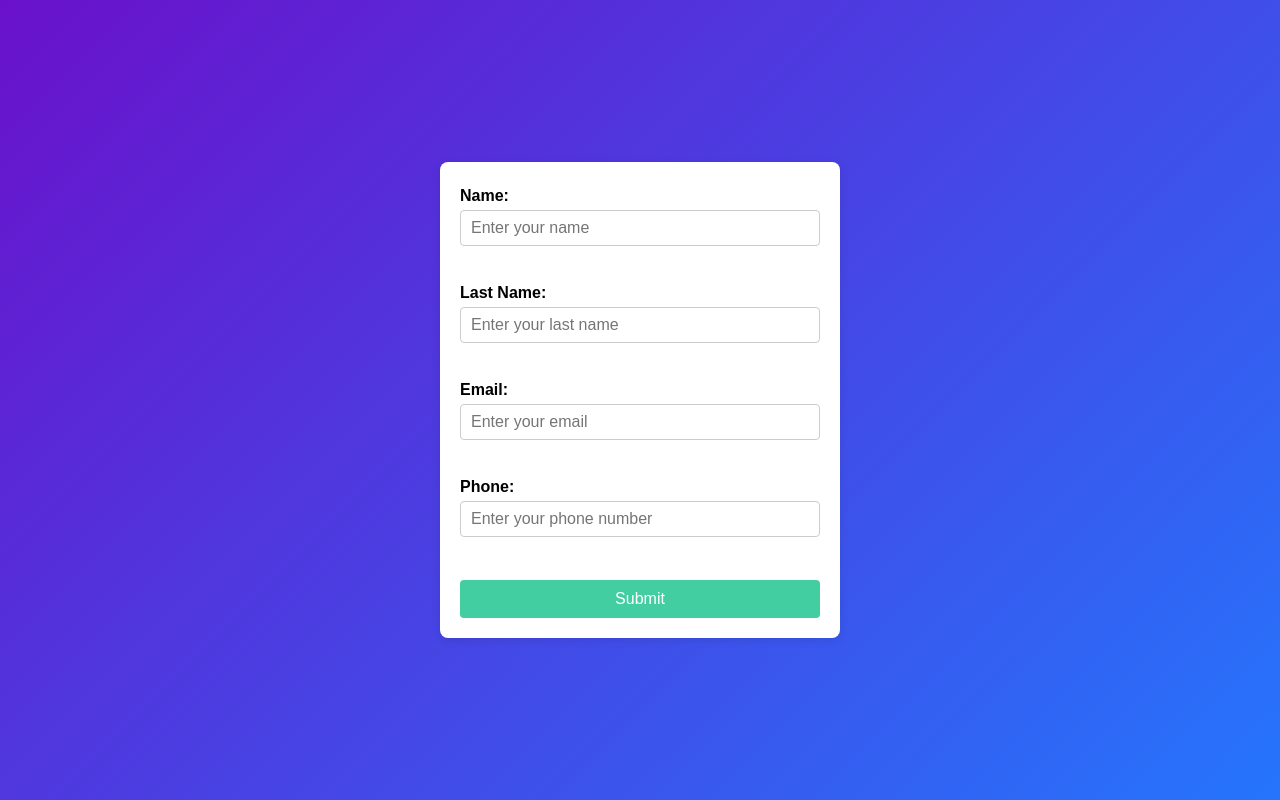
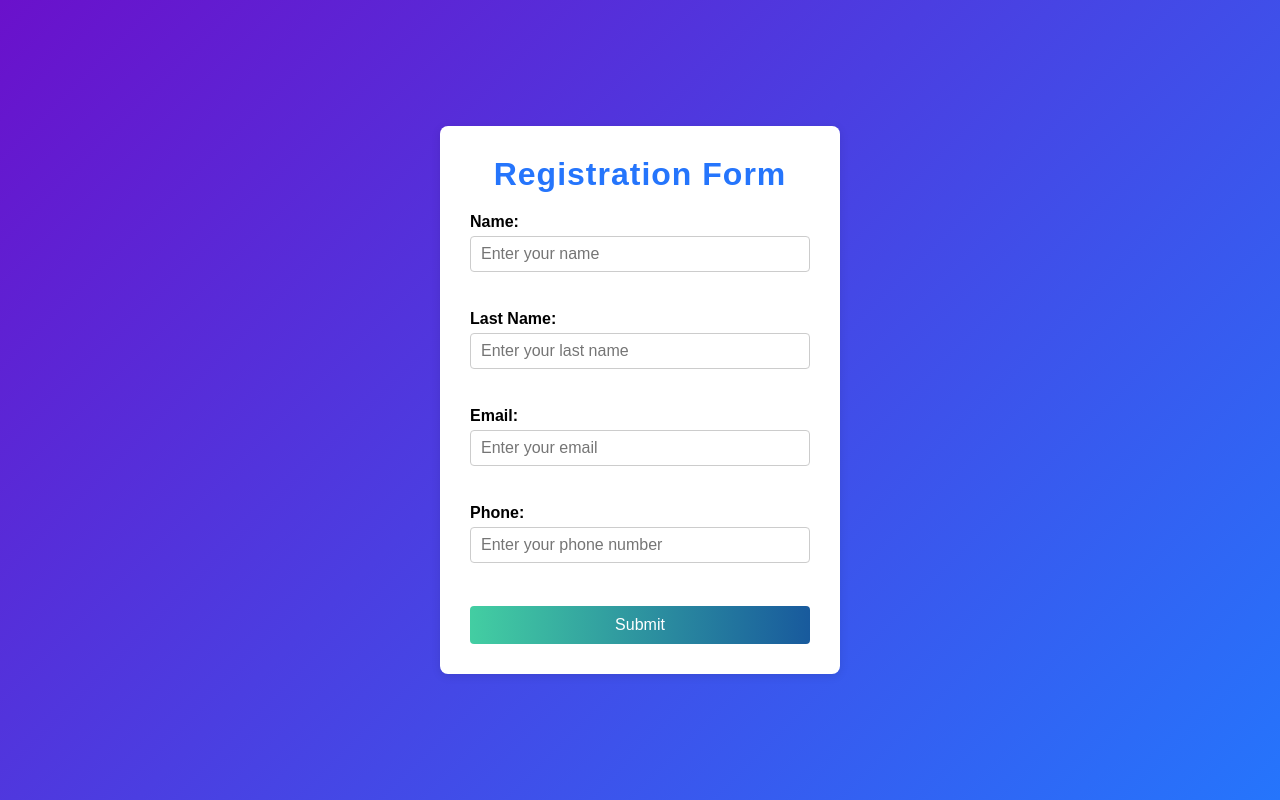
Before and after one commit to fayez-morsel/session-011-form, a plain HTML site: page index.html in a window 1280 px wide. Drawn offline with Linux system fonts and the light colour scheme.

Commit message:
javascript

```diff
--- a/app.js
+++ b/app.js
@@ -16,7 +16,9 @@ document.getElementById("submit").addEventListener("click", function () {
     return;
   }
   errorName.textContent = "";
+});
 
+document.getElementById("submit").addEventListener("click", function () {
   //   last name
   const lastNameInput = document.getElementById("last-name").value.trim();
   const errorLastName = document.querySelector(".error-last-name");
@@ -35,7 +37,9 @@ document.getElementById("submit").addEventListener("click", function () {
     return;
   }
   errorLastName.textContent = "";
+});
 
+document.getElementById("submit").addEventListener("click", function () {
   //   email
   const emailInput = document.getElementById("email").value.trim();
   const errorEmail = document.querySelector(".error-email");
@@ -45,9 +49,30 @@ document.getElementById("submit").addEventListener("click", function () {
     errorEmail.textContent = "Email cannot be empty.";
     return;
   }
-  if(!emailRegex.test(emailInput)){
+  if (!emailRegex.test(emailInput)) {
     errorEmail.textContent = " Please enter a valid email address.";
     return;
   }
   errorEmail.textContent = "";
 });
+
+document.getElementById("submit").addEventListener("click", function () {
+  //   phone
+  const phoneInput = document.getElementById("phone").value.trim();
+  const errorPhone = document.querySelector(".error-phone");
+  const lbPhoneRegex = /^(03|70|71|76|78|79|81|82|83|84|85|88)\d{6}$/;
+
+  if (phoneInput === "") {
+    errorPhone.textContent = "Phone cannot be epmty.";
+    return;
+  }
+  if (!/^\d+$/.test(phoneInput)) {
+    errorPhone.textContent = "Phone must contain numbers only.";
+    return;
+  }
+  if (!lbPhoneRegex.test(phoneInput)) {
+    errorPhone.textContent = "Please enter a valid Lebanese phone number.";
+    return;
+  }
+  errorPhone.textContent = "";
+});
--- a/index.html
+++ b/index.html
@@ -8,6 +8,7 @@
   </head>
   <body>
     <form>
+        <h2>Registration Form</h2>
         <label for="name">Name:</label>
         <input type="text" name="name" id="name" placeholder="Enter your name">
         <p class="error-name"></p>
@@ -24,7 +25,7 @@
         <input type="text" name="phone" id="phone" placeholder="Enter your phone number">
         <p class="error-phone"></p>
 
-        <input type="button" value="Submit" id="submit">
+        <button type="button" id="submit">Submit</button>
     </form>
 
     <script src="app.js"></script>
--- a/style.css
+++ b/style.css
@@ -36,23 +36,24 @@ input[type="text"]:focus {
   outline: none;
 }
 
-input[type="button"] {
+button{
   margin-top: 15px;
   padding: 10px 20px;
-  background-color: #43cea2;
+  background: linear-gradient(90deg, #43cea2 0%, #185a9d 100%);
   color: #fff;
   border: none;
   border-radius: 4px;
   cursor: pointer;
   font-size: 1em;
   width: 100%;
-  transition: background 0.3s, transform 0.2s;
+  transition: all 0.3s;
 }
 
-input[type="button"]:hover {
-    background: #185a9d;
+button:hover {
+  background: linear-gradient(90deg, #2575fc 0%, #6a11cb 100%);
+  color: #fff;
+  transform: translateY(-2px) scale(1.03);
 }
-
 
 form p {
   color: #d8000c;
@@ -61,10 +62,19 @@ form p {
   margin-bottom: 5px;
 }
 
+form > h2 {
+  text-align: center;
+  color: #2575fc;
+  margin-bottom: 20px;
+  font-size: 2em;
+  letter-spacing: 1px;
+  font-weight: bold;
+}
+
 form {
   width: 400px;
   background: #fff;
-  padding: 10px 20px 20px 20px;
+  padding: 30px;
   border-radius: 8px;
   box-shadow: 0 2px 10px rgba(0, 0, 0, 0.1);
 }
```
